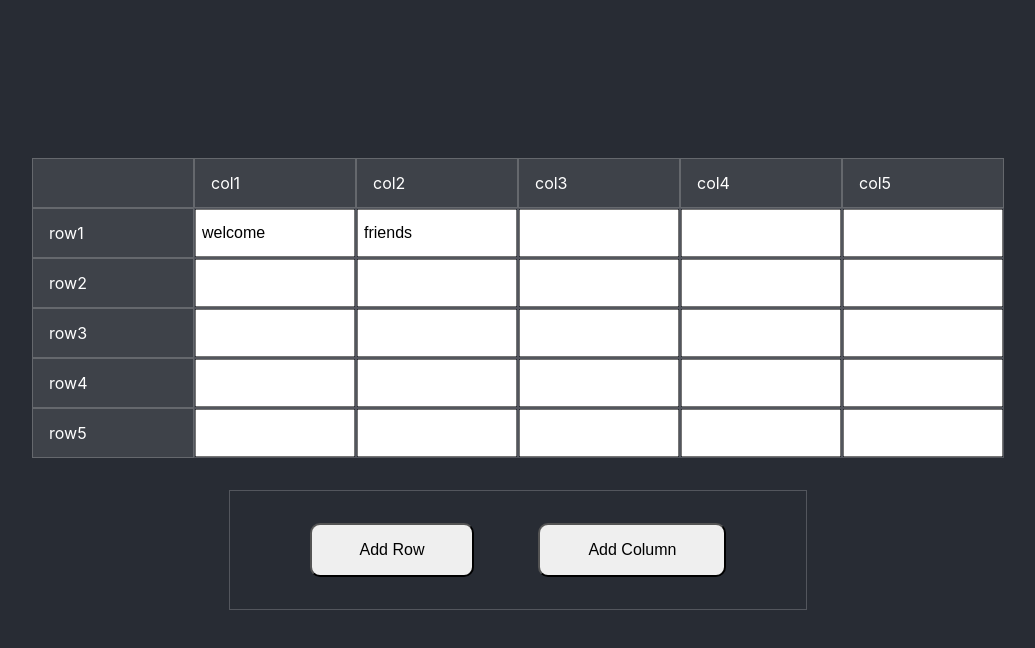
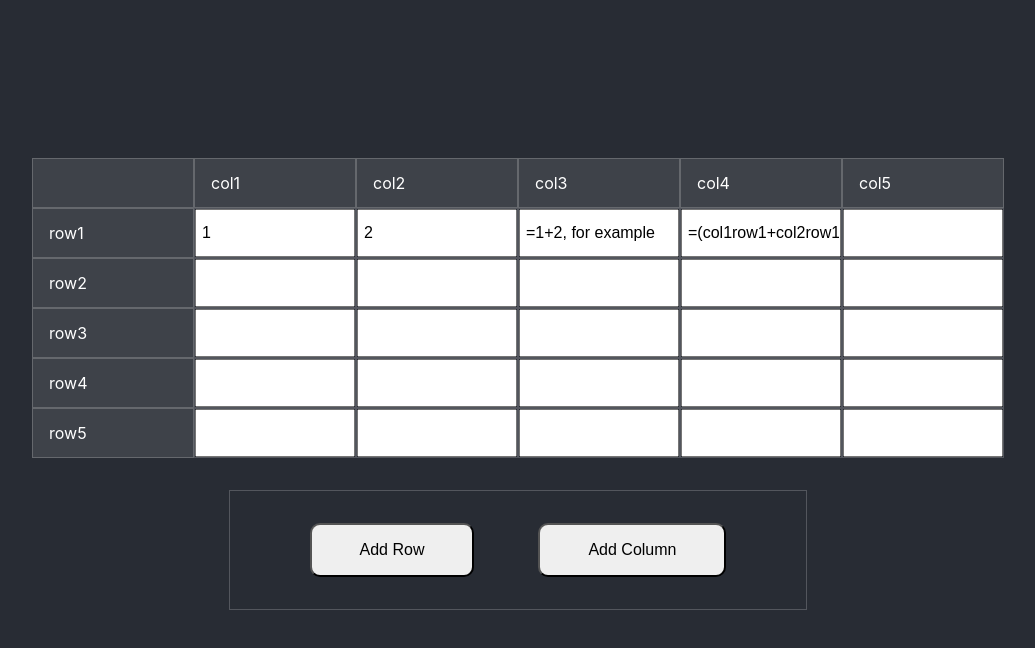
Before and after one commit to chriswillsflannery/typescript-spreadsheet, a React (Create React App) app: page / in a window 1280 px wide. Shown: the top 648 px of the page, without its empty margins (122-1157 px from the left). Built offline with nearby package versions, Linux system fonts and the light colour scheme.

Commit message:
finished up TS

```diff
--- a/src/App.tsx
+++ b/src/App.tsx
@@ -5,10 +5,10 @@ import './App.css';
 
 const App: React.FC = () => {
   const [state, dispatch] = useReducer(reducer, initialState);
-  const [numRows, setNumRows] = useState(6);
-  const [numColumns, setNumColumns] = useState(6);
+  const [numRows, setNumRows] = useState<number>(6);
+  const [numColumns, setNumColumns] = useState<number>(6);
 
-  const handleChange = async (a: any, b: any) => {
+  const handleChange = async (a: string, b: string) => {
     dispatch({ type: 'setCellValue', payload: { key: a, value: b } });
   }
 
@@ -17,13 +17,13 @@ const App: React.FC = () => {
     gridTemplateColumns: `repeat(${numColumns}, 1fr)`
   }
 
-  const columns = [];
+  const columns: JSX.Element[] = [];
   for (let i = 0; i < numColumns; i++) {
     columns.push(<Column
       key={`col${i}`}
       col={i}
       rows={numRows}
-      dispatchChange={(x: any, y: any) => handleChange(x, y)}
+      dispatchChange={(x: string, y: string) => handleChange(x, y)}
       state={state}
     />)
   }
--- a/src/components/Cell.tsx
+++ b/src/components/Cell.tsx
@@ -21,18 +21,17 @@ interface StateProp {
 interface Props {
   col: number;
   row: number;
-  dispatchChange: any;
+  dispatchChange: (x: string, y: string) => Promise<void>;
   state: StateProp;
 }
 
 const Cell: React.FC<Props> = ({ col, row, dispatchChange, state }) => {
 
-  let bgColor;
+  let bgColor: string | undefined;
   if (col === 0 || row === 0) bgColor = 'rgba(255,255,255,0.1)';
 
-  const currentCell = `col${col}row${row}`;
-  const cell = state.cellVals.find(cell => cell.key === currentCell);
-
+  const currentCell: string = `col${col}row${row}`;
+  const cell: CellProp | undefined = state.cellVals.find(cell => cell.key === currentCell);
 
   const handleChange = (e: React.ChangeEvent<HTMLInputElement>) => {
     dispatchChange(`col${col}row${row}`, e.target.value);
@@ -43,23 +42,21 @@ const Cell: React.FC<Props> = ({ col, row, dispatchChange, state }) => {
     e.preventDefault();
     try {
       if (cell?.value[0] === '=' && !isNaN(Number(cell?.value[1]))) {
-        let num = eval(cell?.value.slice(1));
-        dispatchChange(`col${col}row${row}`, num);
+        let num: number = eval(cell?.value.slice(1));
+        dispatchChange(`col${col}row${row}`, String(num));
       } else if (cell?.value[0] === '=' && cell?.value[1] === '(') {
         try {
           //validate input is valid col/row syntax
-          let input = cell?.value.slice(2, cell?.value.length - 1);
+          let input: string = cell?.value.slice(2, cell?.value.length - 1);
 
           // these helper functions don't cover all edge cases so please use cell input format described in Readme
-          const parsedArray = parseString(input);
-          console.log('parsedArray', parsedArray);
-          const convertedArray = convertVals(parsedArray, state);
-          console.log('converted array', convertedArray);
+          const parsedArray: string[] = parseString(input);
+          const convertedArray: string = convertVals(parsedArray, state);
+
           // try eval on this output value
           try {
-            const evaluated = eval(convertedArray);
-            console.log('evaluated', evaluated);
-            dispatchChange(`col${col}row${row}`, evaluated);
+            const evaluated: number = eval(convertedArray);
+            dispatchChange(`col${col}row${row}`, String(evaluated));
           } catch (err) {
             alert('Error: Uh oh, something\'s not right!');
           }
--- a/src/components/Column.tsx
+++ b/src/components/Column.tsx
@@ -19,7 +19,7 @@ interface StateProp {
 interface Props {
   col: number;
   rows: number;
-  dispatchChange: any;
+  dispatchChange: (x: string, y: string) => Promise<void>;
   state: StateProp;
 }
 
@@ -31,7 +31,7 @@ const Column: React.FC<Props> = ({ col, rows, dispatchChange, state }) => {
       key={`row${i}`}
       col={col}
       row={i}
-      dispatchChange={(x: any, y: any) => dispatchChange(x, y)}
+      dispatchChange={(x: string, y: string) => dispatchChange(x, y)}
       state={state}
     />)
   }
--- a/src/reducer/reducer.tsx
+++ b/src/reducer/reducer.tsx
@@ -17,21 +17,27 @@ interface IinitialState {
 export const initialState: IinitialState = {
   cellVals: [{
     key: 'col1row1',
-    value: 'welcome'
+    value: '1'
   }, {
     key: 'col2row1',
-    value: 'friends'
+    value: '2'
+  }, {
+    key: 'col3row1',
+    value: '=1+2, for example'
+  }, {
+    key: 'col4row1',
+    value: '=(col1row1+col2row1)'
   }]
 };
 
 type Action = { type: string; payload: Payload }
 type State = { cellVals: Payload[] }
 
-export function reducer(state: State, action: Action): State {
+export const reducer = (state: State, action: Action): State => {
   switch (action.type) {
     case 'setCellValue':
       let prevState = { ...state };
-      const cell = prevState.cellVals.find(cell => cell.key === action.payload.key);
+      const cell: Payload | undefined = prevState.cellVals.find(cell => cell.key === action.payload.key);
       if (cell) {
         cell.value = action.payload.value;
         return {
--- a/src/utils/convertVals.tsx
+++ b/src/utils/convertVals.tsx
@@ -1,3 +1,8 @@
+/**
+ * @author @chriswillsflannery
+ * @exports convertVals
+ * contains convertVals logic for use in Cell.tsx
+ */
 
 interface CellProp {
   key: string,
@@ -9,12 +14,10 @@ interface StateProp {
 }
 
 export const convertVals = (array: string[], state: StateProp): string => {
-  console.log('array', array);
-  console.log('state', state);
+
   const convertedArray = array.map(str => {
     if (str[0] === 'c') {
-      const cellName = state.cellVals.find(cell => cell.key === str);
-      console.log('cellname', cellName);
+      const cellName: CellProp | undefined = state.cellVals.find(cell => cell.key === str);
       if (!cellName) {
         return '';
       } else {
--- a/src/utils/parseString.tsx
+++ b/src/utils/parseString.tsx
@@ -1,3 +1,8 @@
+/**
+ * @author @chriswillsflannery
+ * @exports parseString
+ * contains string parser logic for use in Cell.tsx
+ */
 
 export const parseString = (string: string): string[] => {
 
@@ -5,7 +10,7 @@ export const parseString = (string: string): string[] => {
 
   const parsed: string[] = [];
 
-  let currentString = '';
+  let currentString: string = '';
   for (let i = 0; i < string.length; i++) {
     currentString += string[i];
     if (
```
